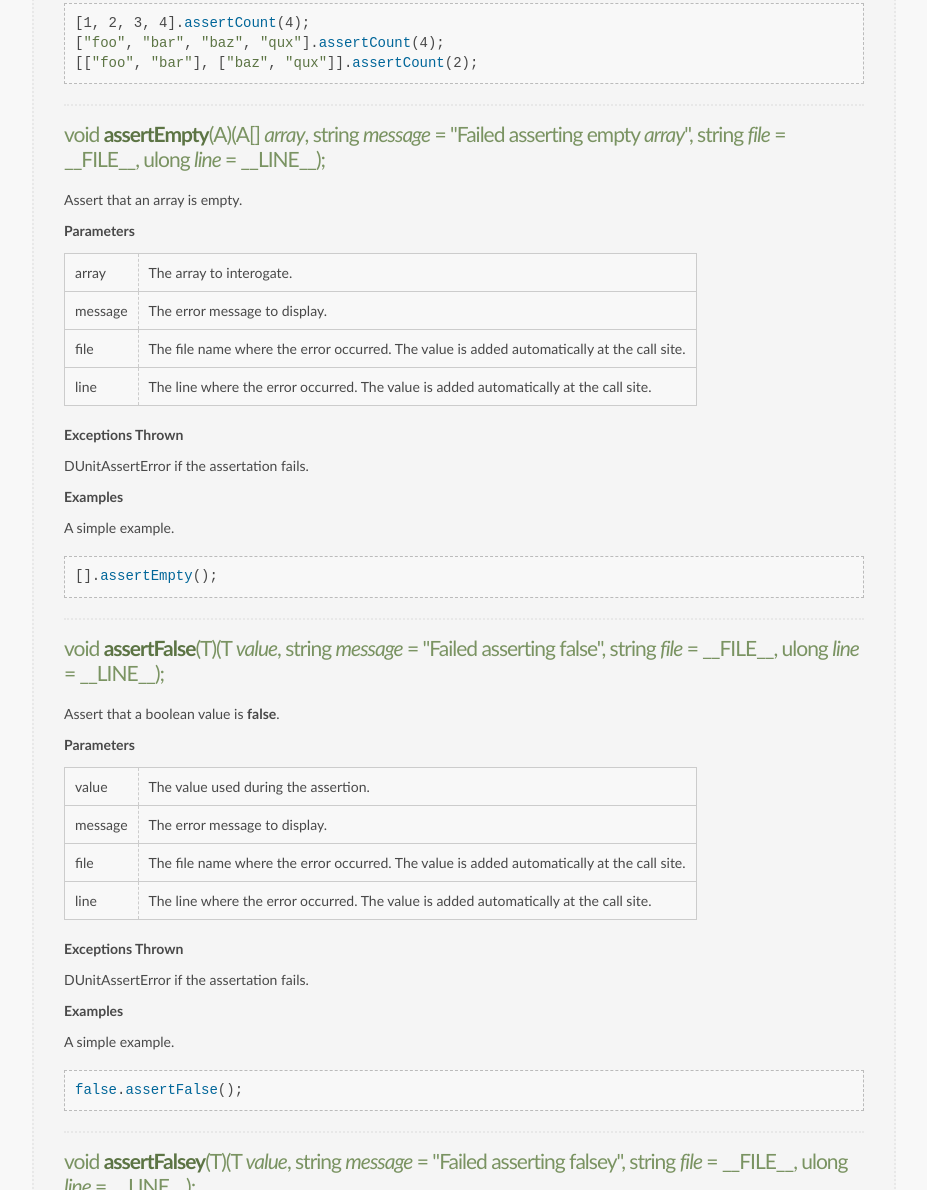
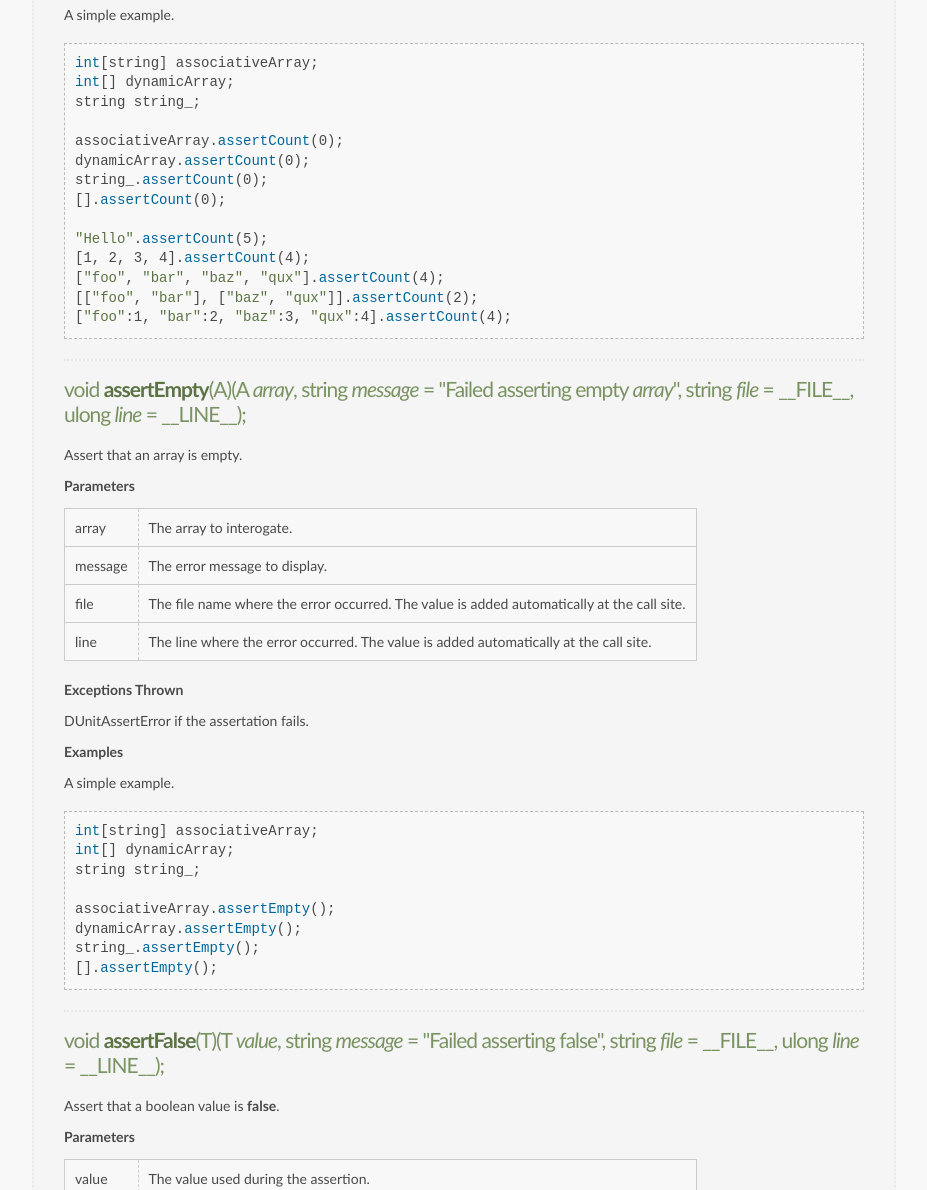
Before and after one commit to nomad-software/dunit, a website: page docs/toolkit.html in a window 1280 px wide. Shown: the part 2461-3651 px from the top of the page, without its empty margins (176-1103 px from the left). Drawn offline with Linux system fonts and the light colour scheme; a web font is replaced by a local one.

Commit message:
Modified the toolkit array functions to also accept associative arrays. Standardized capitalization in toolkit error messages. Added unit tests to exception.d and result.d.

```diff
--- a/docs/toolkit.html
+++ b/docs/toolkit.html
@@ -64,7 +64,7 @@
 </pre>
 </p></div>
 </div>
-<h2><a name="assertHasValue"></a>void <span class="symbol">assertHasValue</span>(A)(A[] <em>haystack</em>, A <em>needle</em>, string <em>message</em> = "Failed asserting array has value", string <em>file</em> = __FILE__, ulong <em>line</em> = __LINE__);
+<h2><a name="assertHasValue"></a>void <span class="symbol">assertHasValue</span>(A, B)(A <em>haystack</em>, B <em>needle</em>, string <em>message</em> = "Failed asserting array has value", string <em>file</em> = __FILE__, ulong <em>line</em> = __LINE__);
 </h2>
 <div class="declaration-description"><div class="sections"><p>Assert that an array contains a particular value.
 </p>
@@ -83,13 +83,15 @@
 <h3>Examples</h3><p>A simple example.
 
 <pre>
+<span class="string">"Hello"</span>.<span class="symbol">assertHasValue</span>(<span class="string">"H"</span>);
 [1, 2, 3, 4].<span class="symbol">assertHasValue</span>(2);
 [<span class="string">"foo"</span>, <span class="string">"bar"</span>, <span class="string">"baz"</span>, <span class="string">"qux"</span>].<span class="symbol">assertHasValue</span>(<span class="string">"foo"</span>);
 [[<span class="string">"foo"</span>, <span class="string">"bar"</span>], [<span class="string">"baz"</span>, <span class="string">"qux"</span>]].<span class="symbol">assertHasValue</span>([<span class="string">"foo"</span>, <span class="string">"bar"</span>]);
+[<span class="string">"foo"</span>:1, <span class="string">"bar"</span>:2, <span class="string">"baz"</span>:3, <span class="string">"qux"</span>:4].<span class="symbol">assertHasValue</span>(4);
 </pre>
 </p></div>
 </div>
-<h2><a name="assertCount"></a>void <span class="symbol">assertCount</span>(A)(A[] <em>array</em>, ulong <em>count</em>, string <em>message</em> = "Failed asserting <em>array</em> <em>count</em>", string <em>file</em> = __FILE__, ulong <em>line</em> = __LINE__);
+<h2><a name="assertCount"></a>void <span class="symbol">assertCount</span>(A)(A <em>array</em>, ulong <em>count</em>, string <em>message</em> = "Failed asserting <em>array</em> <em>count</em>", string <em>file</em> = __FILE__, ulong <em>line</em> = __LINE__);
 </h2>
 <div class="declaration-description"><div class="sections"><p>Assert that an array contains a particular value count.
 </p>
@@ -108,13 +110,24 @@
 <h3>Examples</h3><p>A simple example.
 
 <pre>
+<span class="keyword">int</span>[string] associativeArray;
+<span class="keyword">int</span>[] dynamicArray;
+string string_;
+
+associativeArray.<span class="symbol">assertCount</span>(0);
+dynamicArray.<span class="symbol">assertCount</span>(0);
+string_.<span class="symbol">assertCount</span>(0);
+[].<span class="symbol">assertCount</span>(0);
+
+<span class="string">"Hello"</span>.<span class="symbol">assertCount</span>(5);
 [1, 2, 3, 4].<span class="symbol">assertCount</span>(4);
 [<span class="string">"foo"</span>, <span class="string">"bar"</span>, <span class="string">"baz"</span>, <span class="string">"qux"</span>].<span class="symbol">assertCount</span>(4);
 [[<span class="string">"foo"</span>, <span class="string">"bar"</span>], [<span class="string">"baz"</span>, <span class="string">"qux"</span>]].<span class="symbol">assertCount</span>(2);
+[<span class="string">"foo"</span>:1, <span class="string">"bar"</span>:2, <span class="string">"baz"</span>:3, <span class="string">"qux"</span>:4].<span class="symbol">assertCount</span>(4);
 </pre>
 </p></div>
 </div>
-<h2><a name="assertEmpty"></a>void <span class="symbol">assertEmpty</span>(A)(A[] <em>array</em>, string <em>message</em> = "Failed asserting empty <em>array</em>", string <em>file</em> = __FILE__, ulong <em>line</em> = __LINE__);
+<h2><a name="assertEmpty"></a>void <span class="symbol">assertEmpty</span>(A)(A <em>array</em>, string <em>message</em> = "Failed asserting empty <em>array</em>", string <em>file</em> = __FILE__, ulong <em>line</em> = __LINE__);
 </h2>
 <div class="declaration-description"><div class="sections"><p>Assert that an array is empty.
 </p>
@@ -131,6 +144,13 @@
 <h3>Examples</h3><p>A simple example.
 
 <pre>
+<span class="keyword">int</span>[string] associativeArray;
+<span class="keyword">int</span>[] dynamicArray;
+string string_;
+
+associativeArray.<span class="symbol">assertEmpty</span>();
+dynamicArray.<span class="symbol">assertEmpty</span>();
+string_.<span class="symbol">assertEmpty</span>();
 [].<span class="symbol">assertEmpty</span>();
 </pre>
 </p></div>
```
Also changed, not shown: 4 other files.
